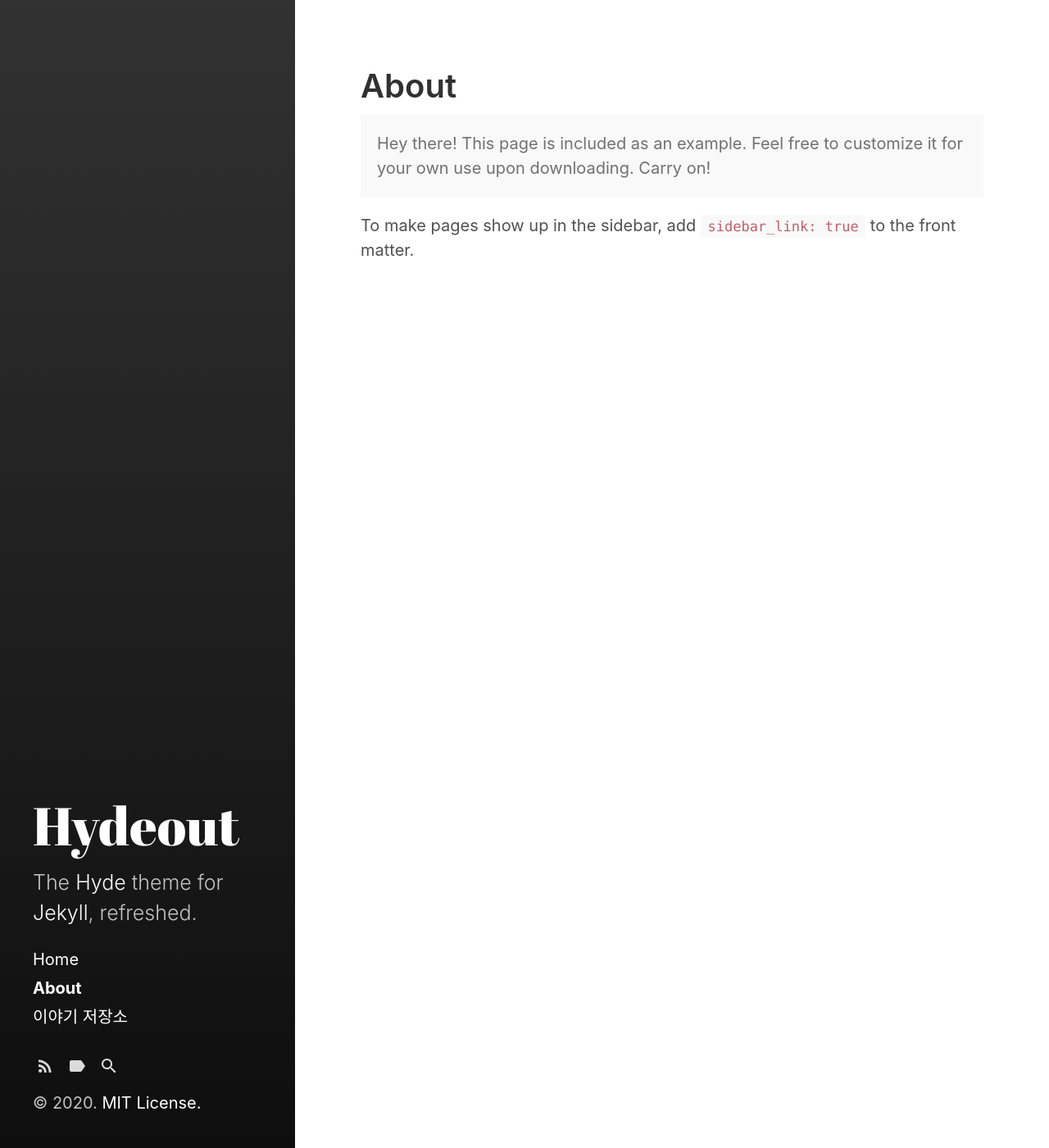
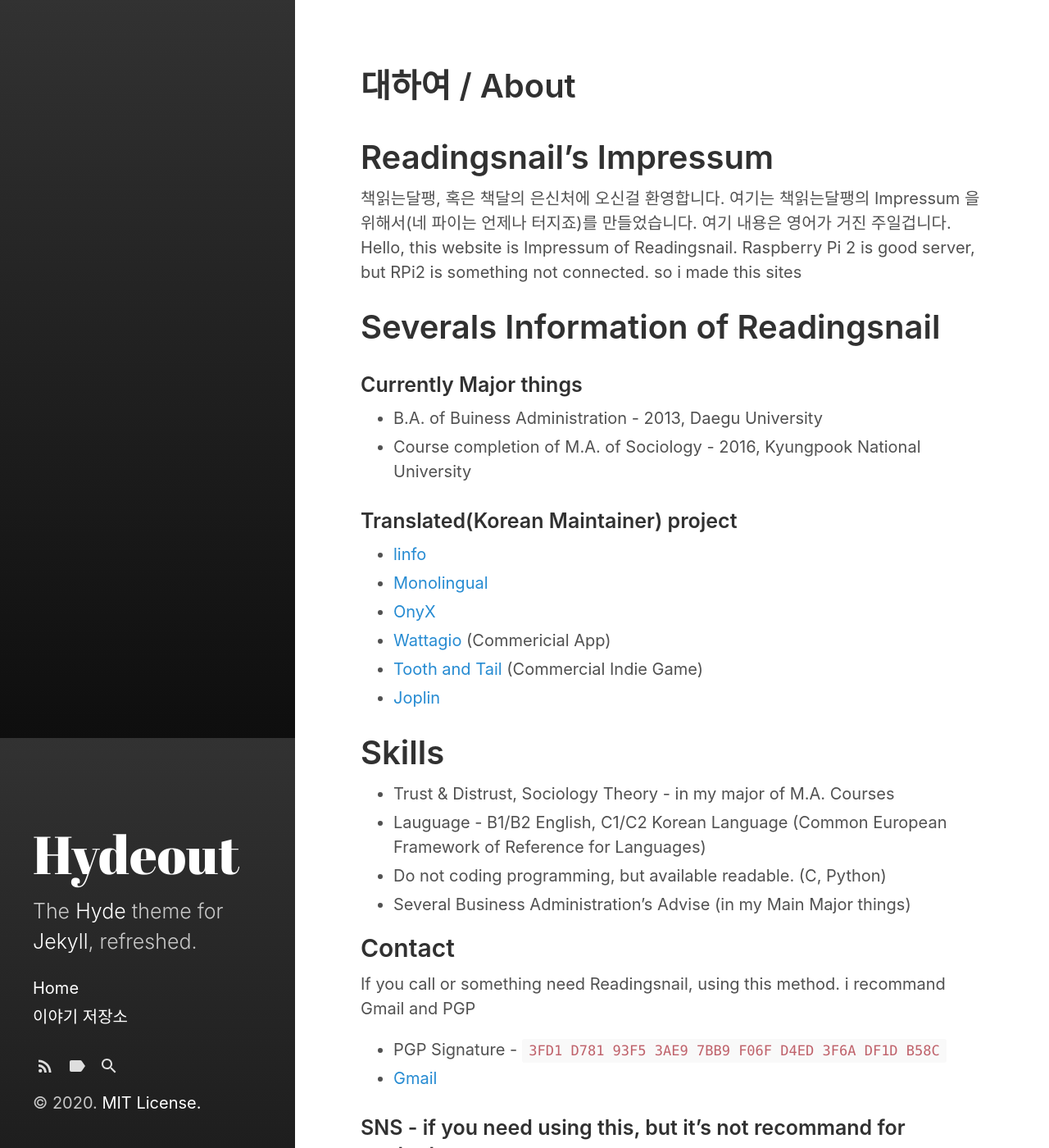
Before and after one commit to readingsnail/readingsnail.github.io, a Jekyll site: the page built from about.md, in a window 1280 px wide and 1400 px high. Shown: the whole window at 82% size. Built offline with Jekyll 4.4.1, drawn with Linux system fonts in a browser that asks for light colours; some of the changed text lies outside the part shown.

Commit message:
edit file

````diff
--- a/about.md
+++ b/about.md
@@ -1,13 +1,36 @@
 ---
 layout: page
-title: About
-sidebar_link: true
+title: 대하여 / About
 ---
 
-<p class="message">
-  Hey there! This page is included as an example. Feel free to customize it
-  for your own use upon downloading. Carry on!
-</p>
+# Readingsnail's Impressum
+책읽는달팽, 혹은 책달의 은신처에 오신걸 환영합니다. 여기는 책읽는달팽의 Impressum 을 위해서(네 파이는 언제나 터지죠)를 만들었습니다. 여기 내용은 영어가 거진 주일겁니다.<br />
+Hello, this website is Impressum of Readingsnail. Raspberry Pi 2 is good server, but RPi2 is something not connected. so i made this sites
 
-To make pages show up in the sidebar, add `sidebar_link: true` to the front
-matter.
+# Severals Information of Readingsnail
+
+### Currently Major things
+ * B.A. of Buiness Administration - 2013, Daegu University
+ * Course completion of M.A. of Sociology - 2016, Kyungpook National University
+
+### Translated(Korean Maintainer) project
+ * [linfo](https://github.com/jrgp/linfo)
+ * [Monolingual](https://ingmarstein.github.io/Monolingual/)
+ * [OnyX](https://www.titanium-software.fr/en/onyx.html)
+ * [Wattagio](https://wattagio.com/) (Commericial App)
+ * [Tooth and Tail](http://www.toothandtailgame.com/) (Commercial Indie Game)
+ * [Joplin](https://github.com/laurent22/joplin)
+
+# Skills
+ * Trust & Distrust, Sociology Theory - in my major of M.A. Courses
+ * Lauguage - B1/B2 English, C1/C2 Korean Language (Common European Framework of Reference for Languages)
+  * Do not coding programming, but available readable. (C, Python)
+ * Several Business Administration's Advise (in my Main Major things)
+
+## Contact
+If you call or something need Readingsnail, using this method. i recommand Gmail and PGP
+* PGP Signature - ```3FD1 D781 93F5 3AE9 7BB9 F06F D4ED 3F6A DF1D B58C```
+* [Gmail](mailto:bjh13579@gmail.com)
+
+### SNS - if you need using this, but it's not recommand for contact.
+* [twitter](https://twitter.com/readings_snail)
````
